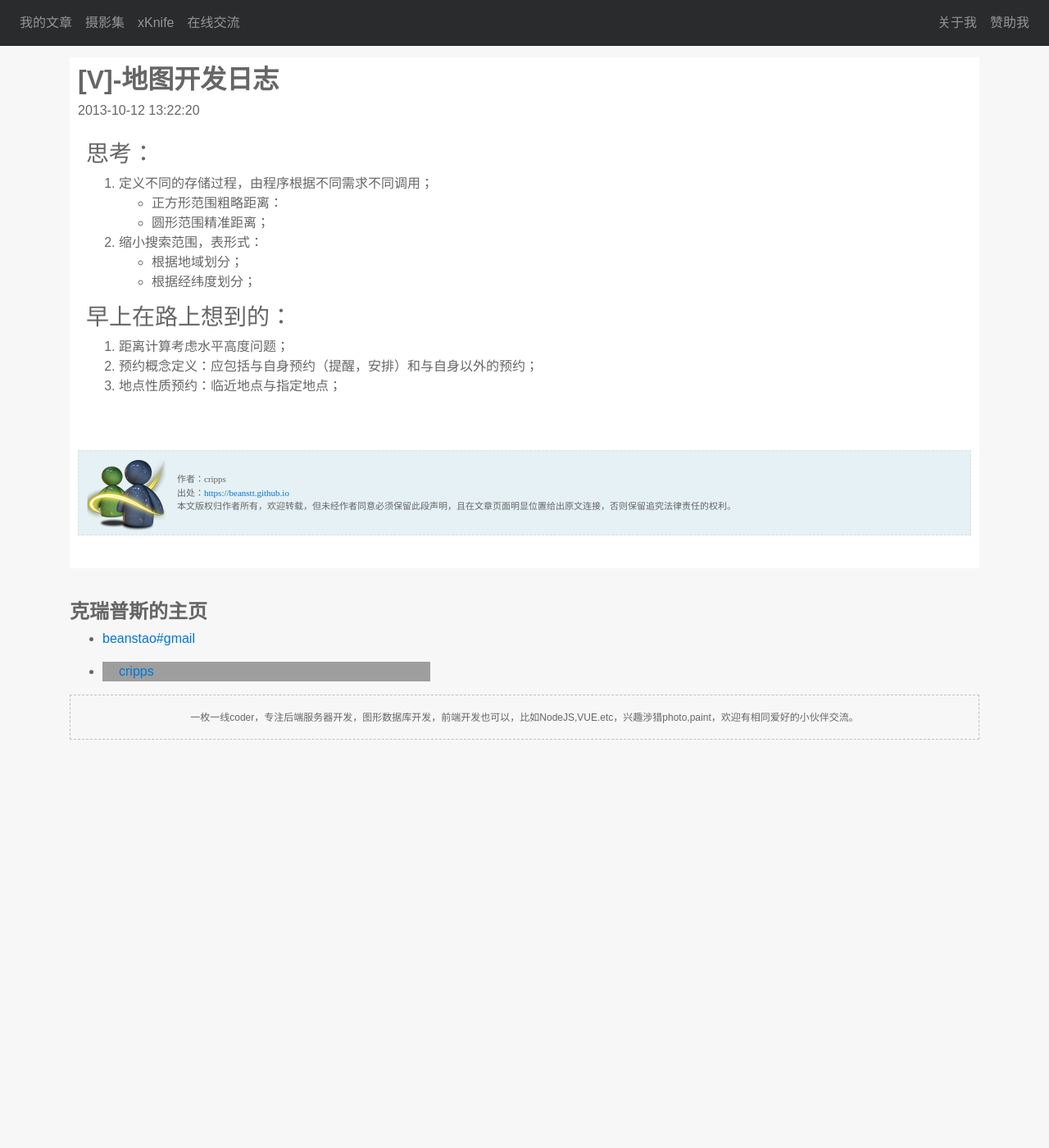
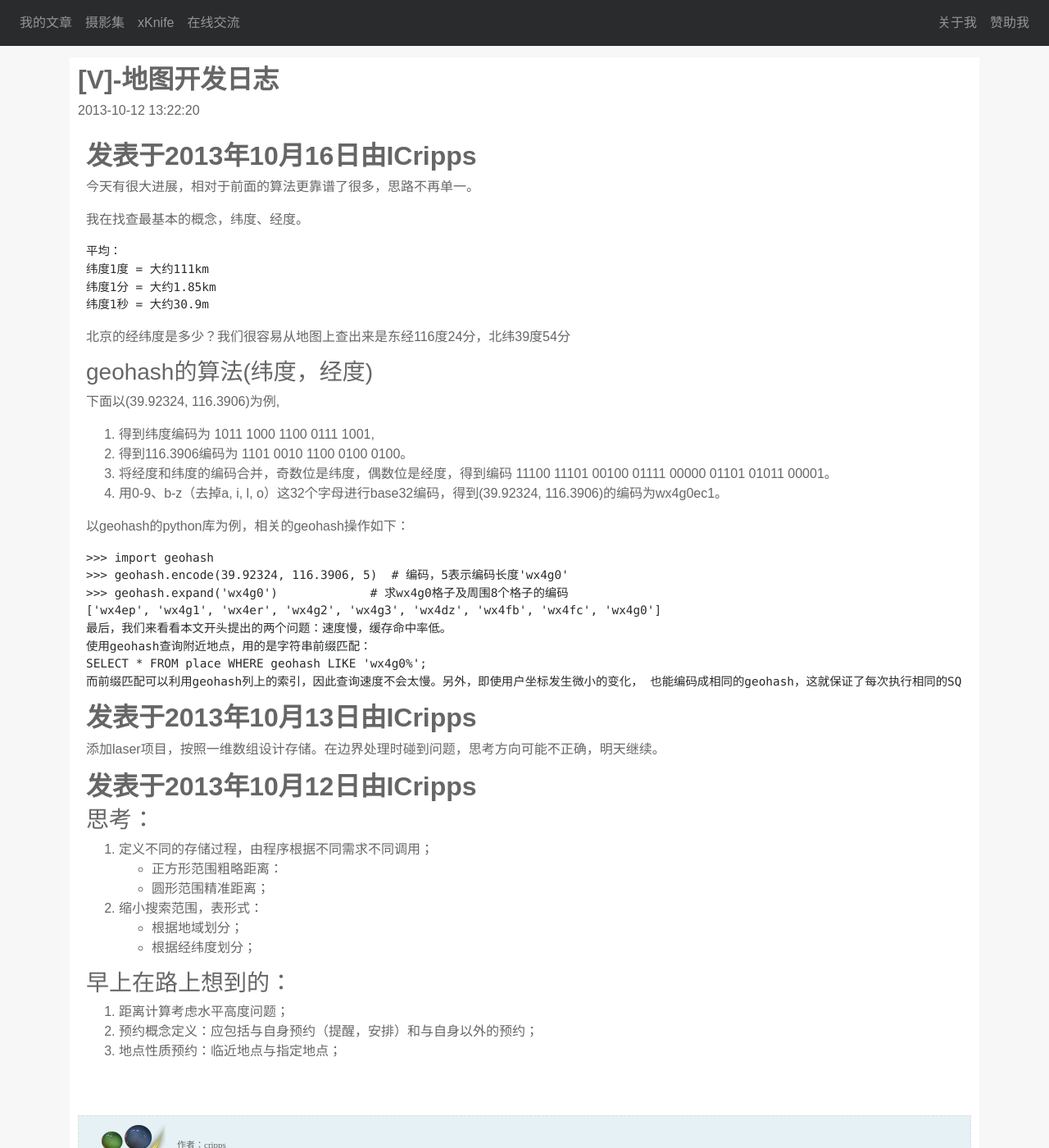
Before and after one commit to beanstt/beanstt.github.io, a Jekyll site: the page built from _posts/2013-10-12-v-note-01.markdown, in a window 1280 px wide and 1400 px high. Shown: the whole window at 82% size. Built offline with Jekyll 4.4.1, drawn with Linux system fonts in a browser that asks for light colours; nearby versions of some CDN libraries; grey boxes are pictures that could not be loaded.

Commit message:
add : note01

````diff
--- a/_posts/2013-10-12-v-note-01.markdown
+++ b/_posts/2013-10-12-v-note-01.markdown
@@ -4,6 +4,43 @@ title:  "[V]-地图开发日志"
 date:   2013-10-12 21:22:20 +0800
 categories: vyouyue
 ---
+# 发表于2013年10月16日由ICripps
+今天有很大进展，相对于前面的算法更靠谱了很多，思路不再单一。
+
+我在找查最基本的概念，纬度、经度。
+
+```
+平均：
+纬度1度 = 大约111km
+纬度1分 = 大约1.85km
+纬度1秒 = 大约30.9m
+```
+
+北京的经纬度是多少？我们很容易从地图上查出来是东经116度24分，北纬39度54分
+
+### geohash的算法(纬度，经度)
+下面以(39.92324, 116.3906)为例,
+1. 得到纬度编码为 1011 1000 1100 0111 1001,
+2. 得到116.3906编码为 1101 0010 1100 0100 0100。
+3. 将经度和纬度的编码合并，奇数位是纬度，偶数位是经度，得到编码 11100 11101 00100 01111 00000 01101 01011 00001。
+4. 用0-9、b-z（去掉a, i, l, o）这32个字母进行base32编码，得到(39.92324, 116.3906)的编码为wx4g0ec1。
+
+以geohash的python库为例，相关的geohash操作如下：
+```python
+>>> import geohash
+>>> geohash.encode(39.92324, 116.3906, 5)  # 编码，5表示编码长度'wx4g0'
+>>> geohash.expand('wx4g0')             # 求wx4g0格子及周围8个格子的编码
+['wx4ep', 'wx4g1', 'wx4er', 'wx4g2', 'wx4g3', 'wx4dz', 'wx4fb', 'wx4fc', 'wx4g0']
+最后，我们来看看本文开头提出的两个问题：速度慢，缓存命中率低。
+使用geohash查询附近地点，用的是字符串前缀匹配：
+SELECT * FROM place WHERE geohash LIKE 'wx4g0%';
+而前缀匹配可以利用geohash列上的索引，因此查询速度不会太慢。另外，即使用户坐标发生微小的变化， 也能编码成相同的geohash，这就保证了每次执行相同的SQL语句，使得缓存命中率大大提高。
+```
+
+# 发表于2013年10月13日由ICripps
+添加laser项目，按照一维数组设计存储。在边界处理时碰到问题，思考方向可能不正确，明天继续。
+
+# 发表于2013年10月12日由ICripps
 ### 思考：
 1.	定义不同的存储过程，由程序根据不同需求不同调用；
 	-	正方形范围粗略距离：
````
